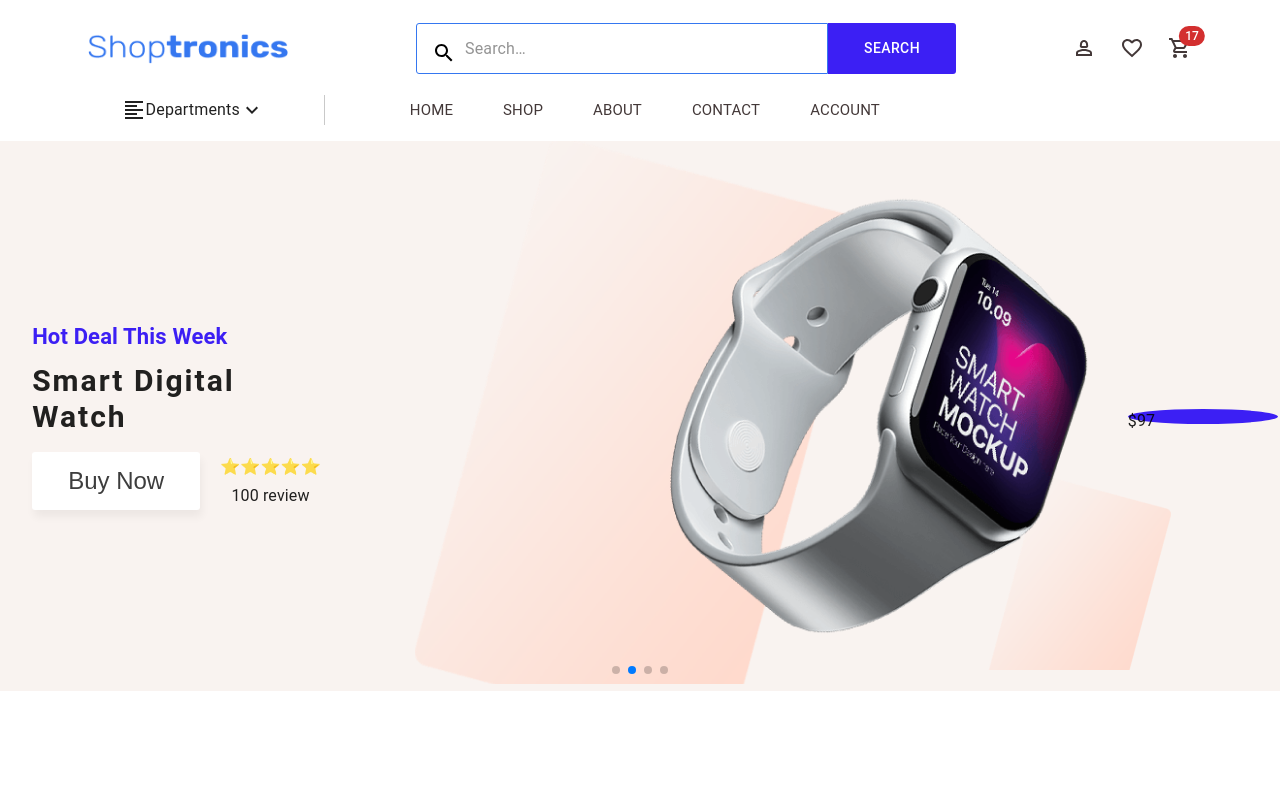
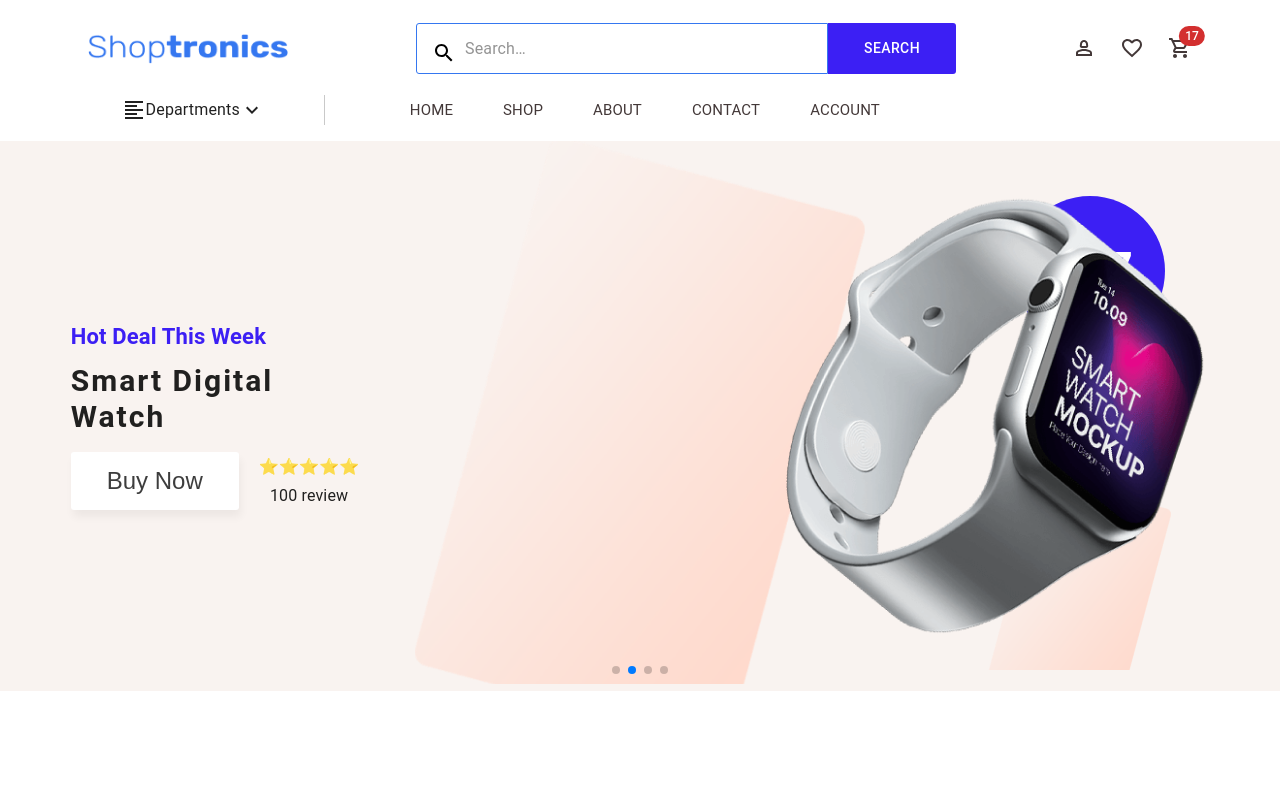
Before and after one commit to Safin-Ahmed/shoptronics-frontend, a Next.js app: page / in a window 1280 px wide. Shown: the top 794 px of the page. Built offline with nearby package versions, Linux system fonts and the light colour scheme; a web font is replaced by a local one.

Commit message:
added some css features

```diff
--- a/components/carouselBanner/CarouselBanner.jsx
+++ b/components/carouselBanner/CarouselBanner.jsx
@@ -97,7 +97,9 @@ const CarouselBanner = () => {
               alt="img"
               className={classes.slideImg}
             />
-            <div className={classes.priceTag}>${banner.priceTag}</div>
+            <div className={classes.priceTag}>
+              <h1>${banner.priceTag}</h1>
+            </div>
           </div>
         </SwiperSlide>
       ))}
--- a/components/carouselBanner/CarouselBanner.module.css
+++ b/components/carouselBanner/CarouselBanner.module.css
@@ -5,6 +5,8 @@
 
 .swiperSlider {
   background: #f9f3f0;
+  position: relative;
+  z-index: 10;
 
 }
 
@@ -26,9 +28,18 @@
 
 .priceTag {
   width:150px;
-  height: 15px;
+  height: 150px;
   border-radius: 50%;
   background: #3c1ff4;
+  display: grid;
+  place-items: center;
+  color: #FFF;
+  font-size: 25px;
+  text-align: center;
+  position: absolute;
+  top: 10%;
+  right: 9%;
+  z-index: -1;
 }
 
 .content h4 {
@@ -75,21 +86,6 @@
 .ratingSection p {
   margin: 5px 0;
 }
-
-/* .swiper-horizontal > .swiper-pagination-bullets .swiper-pagination-bullet,
-.swiper-pagination-horizontal.swiper-pagination-bullets
-  .swiper-pagination-bullet {
-
-}
-
-.swiper-horizontal {
-
-  width: 50px!important;
-}
-
-.swiper-pagination-clickable {
-} */
-
 
 
 @media (max-width: 1290px) {
--- a/components/departmentSection/DepartmentSection.jsx
+++ b/components/departmentSection/DepartmentSection.jsx
@@ -12,7 +12,7 @@ const DepartmentSection = ({ mouseEnter, mouseLeave, isShow }) => {
       style={{
         transform: isShow ? 'translateY(0)' : 'translateY(100px)',
         opacity: isShow ? '1' : '0',
-        zIndex: isShow ? '600' : '-1'
+        zIndex: isShow ? '600' : '-1',
       }}
     >
       <DepartmentCard />
--- a/components/departmentSection/DepartmentSection.module.css
+++ b/components/departmentSection/DepartmentSection.module.css
@@ -1,9 +1,9 @@
 .DepartmentSection {
   width: 60%;
   height: 90vh;
-  background: #fff;
+  background: #FDFDFD;
   position: absolute;
-  top: 18%;
+  top: 15%;
   left: 10%;
   box-shadow: 0 0 2px 1px rgba(0, 0, 0, 0.2);
   transition: all 0.3s ease-out;
--- a/pages/_app.js
+++ b/pages/_app.js
@@ -1,5 +1,5 @@
 import { CssBaseline } from '@mui/material';
-import { useState } from 'react';
+import { useEffect, useState } from 'react';
 import DepartmentSection from '../components/departmentSection/DepartmentSection';
 import Footer from '../components/Footer';
 import Header from '../components/header';
@@ -8,13 +8,11 @@ import Layout from '../components/Layout';
 function MyApp({ Component, pageProps }) {
   const [isShow, setIsShown] = useState(false);
 
-  const handleMouseEnter = () => {
-    setIsShown(true);
-  };
+  const handleMouseEnter = () => setIsShown(true);
 
-  const handleMouseLeave = () => {
-    setIsShown(false);
-  };
+  const handleMouseLeave = () => setIsShown(false);
+
+
   return (
     <>
       <CssBaseline>
```
